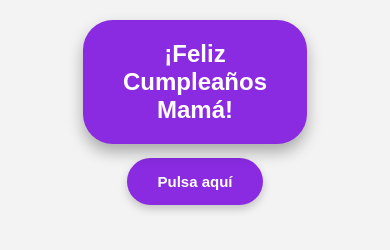
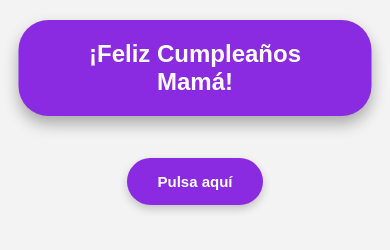
Before and after one commit to ivansca05/birthday, a plain HTML site: page index.html in a window 390 px wide. Drawn offline with Linux system fonts and the light colour scheme.

Commit message:
Organizacion de responsive

```diff
--- a/index.html
+++ b/index.html
@@ -5,6 +5,7 @@
   <meta name="viewport" content="width=device-width, initial-scale=1.0">
   <title>Feliz Cumpleaños, Mamá!</title>
   <link rel="stylesheet" href="styles.css">
+  <link rel="stylesheet" href="responsive.css">
   <link rel="icon" href="img/Birthday_Cake_icon-icons.com_68779.png">
 </head>
 <body>
--- /dev/null
+++ b/responsive.css
@@ -0,0 +1,5 @@
+@media only screen and (max-width: 450px) {
+    header {
+      width: 70vw;
+    }
+}
--- a/styles.css
+++ b/styles.css
@@ -12,7 +12,7 @@ header {
   padding: 20px 40px;
   border-radius: 30px;
   box-shadow: 0 8px 15px rgba(0, 0, 0, 0.3);
-  position: fixed;
+  position: absolute;
   top: 20px;
   left: 50%;
   transform: translateX(-50%);
```
